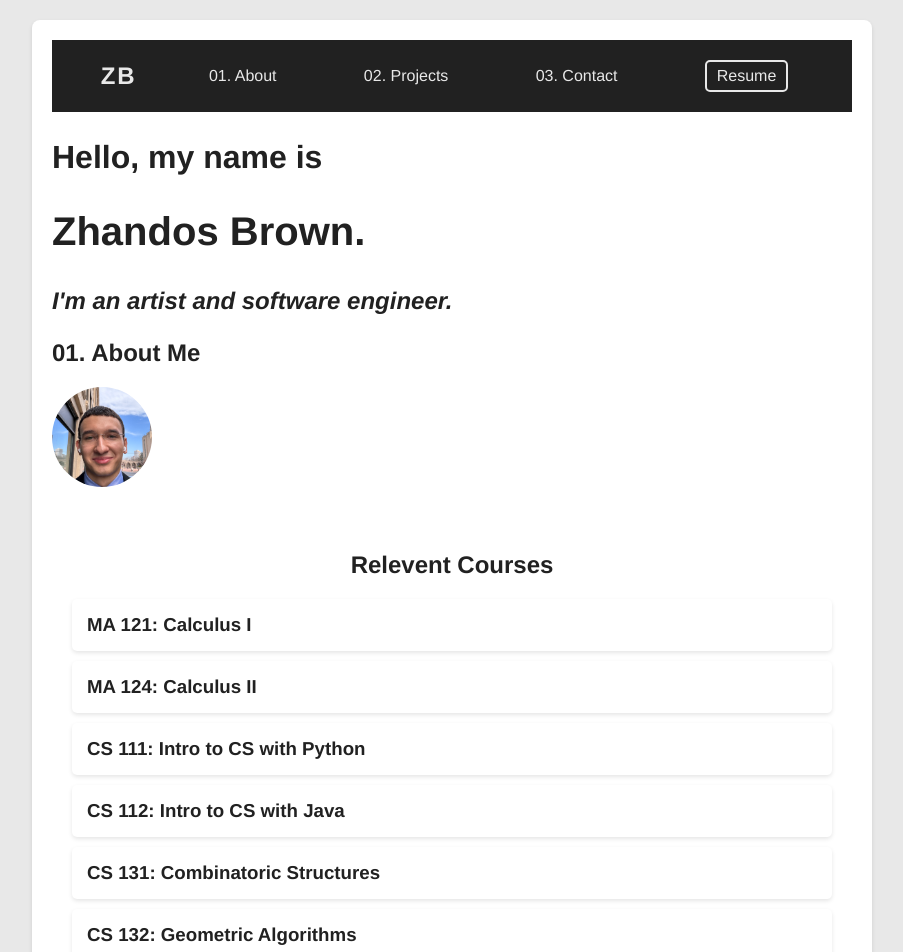
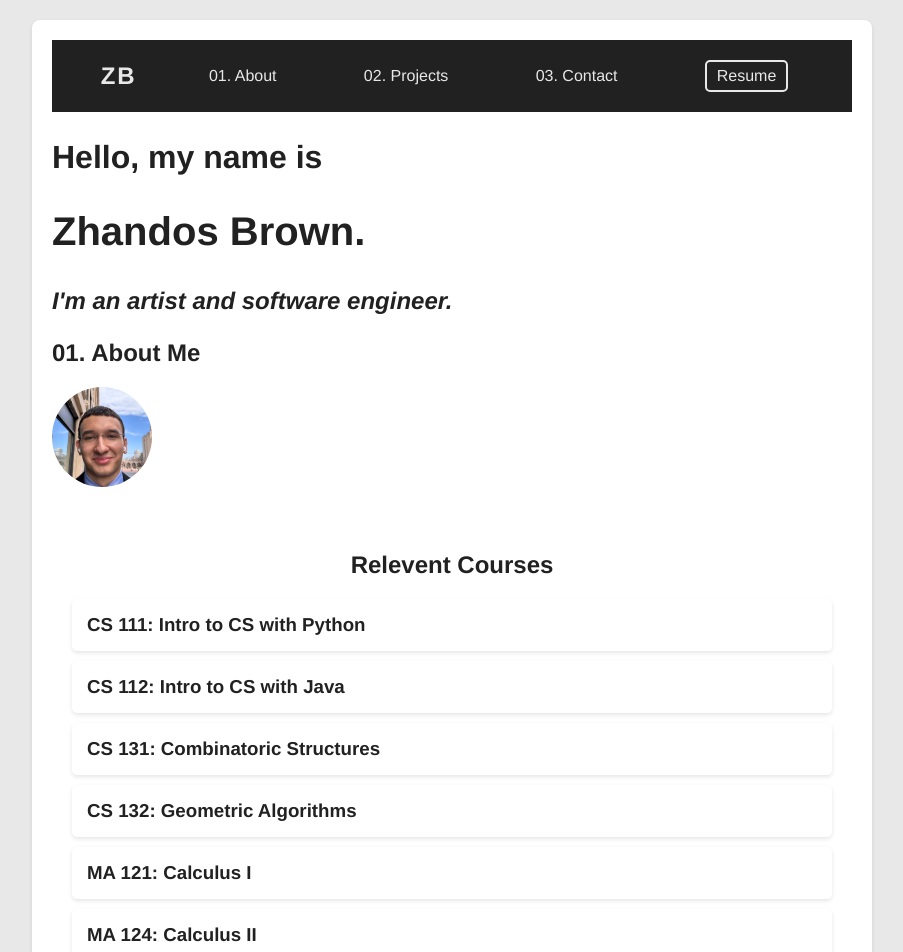
Before and after one commit to Zhandolia/2024bnk, a React (Create React App) app: page / in a window 1280 px wide. Shown: the top 952 px of the page, without its empty margins (188-1091 px from the left). Built offline with nearby package versions, Linux system fonts and the light colour scheme.

Commit message:
realligned courses

```diff
--- a/src/App.js
+++ b/src/App.js
@@ -47,12 +47,7 @@ function App() {
           </p> */}
           <div class="courses-container">
             <h2>Relevent Courses</h2>
-            <div class="course">
-              <h3>MA 121: Calculus I</h3>
-            </div>
-            <div class="course">
-              <h3>MA 124: Calculus II</h3>
-            </div>
+
             <div class="course">
               <h3>CS 111: Intro to CS with Python</h3>
             </div>
@@ -64,6 +59,12 @@ function App() {
             </div>
             <div class="course">
               <h3>CS 132: Geometric Algorithms</h3>
+            </div>
+            <div class="course">
+              <h3>MA 121: Calculus I</h3>
+            </div>
+            <div class="course">
+              <h3>MA 124: Calculus II</h3>
             </div>
           </div>
 
```
